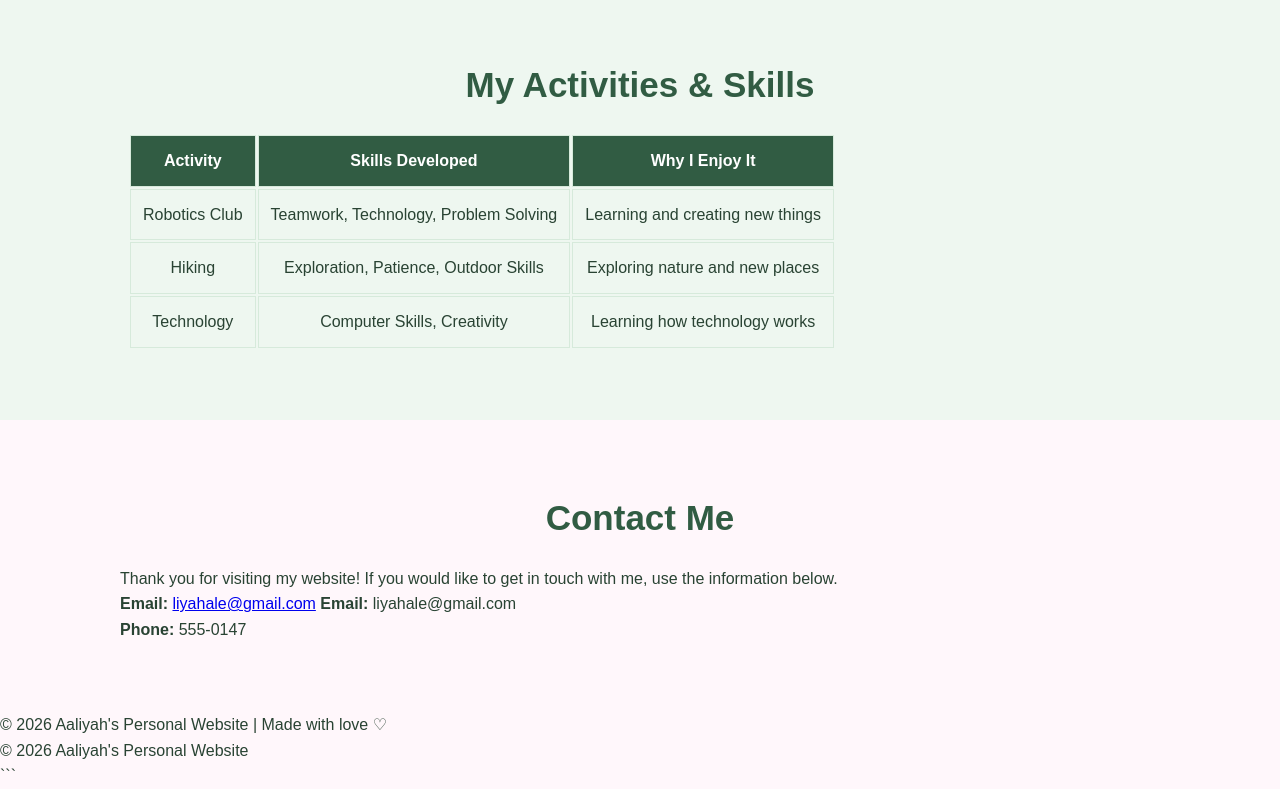
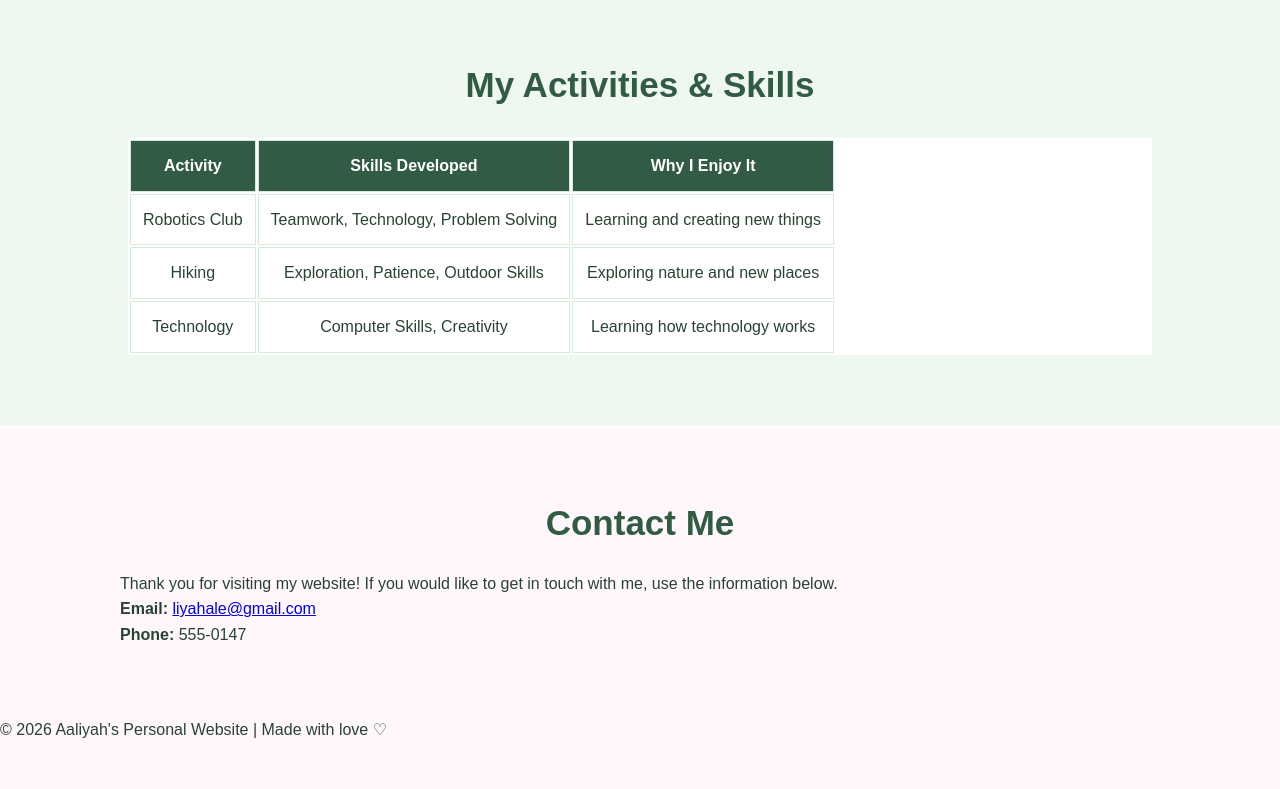
Before and after one commit to aaliyahale836-max/PORTFOLIO, a plain HTML site: page index.html in a window 1280 px wide. Shown: the part 3343-4132 px from the top of the page. After the commit the page ends 4086 px from the top, so only its background shows below. Drawn offline with Linux system fonts and the light colour scheme.

Commit message:
Refactor index.html for clarity and structure
Removed unnecessary comments and improved table structure.

````diff
--- a/index.html
+++ b/index.html
@@ -28,7 +28,6 @@
     <!-- Home Section -->
     <main>
 
-    <!-- Home Section -->
     <section id="home" class="hero">
 
         <div class="hero-text">
@@ -183,9 +182,9 @@
 
         </article>
 
-        <!-- Table -->
         <h2 class="table-title">My Activities & Skills</h2>
 
+        <div class="table-container">
             <table>
 
                 <tr>
@@ -213,11 +212,10 @@
                 </tr>
 
             </table>
+        </div>
 
     </section>
 
-
-    <!-- Contact -->
     <section id="contact" class="section contact">
 
         <h2>Contact Me </h2>
@@ -232,7 +230,6 @@
             <p>
                 <strong>Email:</strong>
                 <a href="mailto:liyahale@gmail.com">liyahale@gmail.com</a>
-                <strong>Email:</strong> liyahale@gmail.com
             </p>
 
             <p>
@@ -252,14 +249,3 @@
 
 </body>
 </html>
-    <!-- Footer -->
-    <footer>
-
-        <p>© 2026 Aaliyah's Personal Website</p>
-
-    </footer>
-
-</body>
-
-</html>
-```
````
Lines whose indentation alone changed are shown as unchanged.
